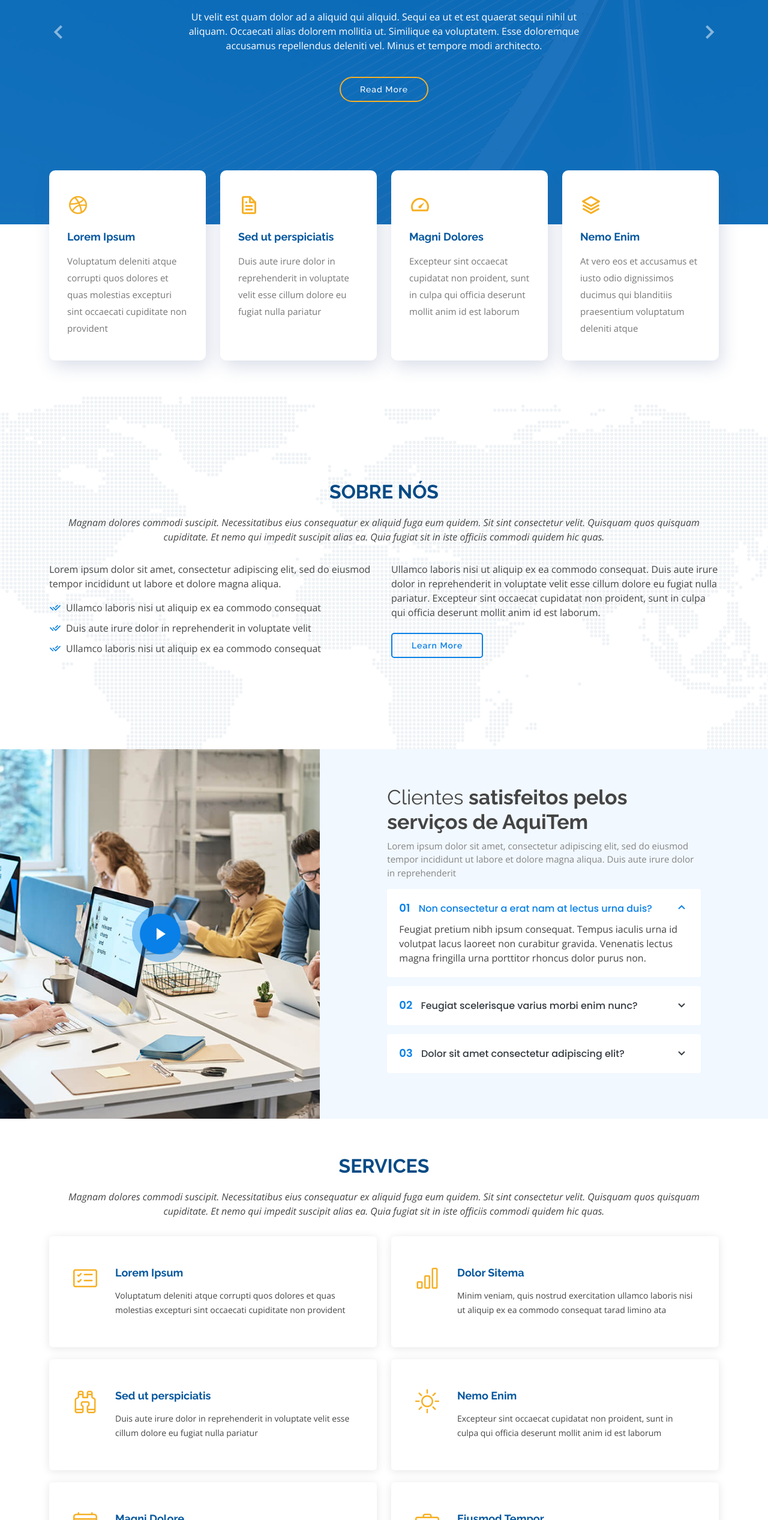
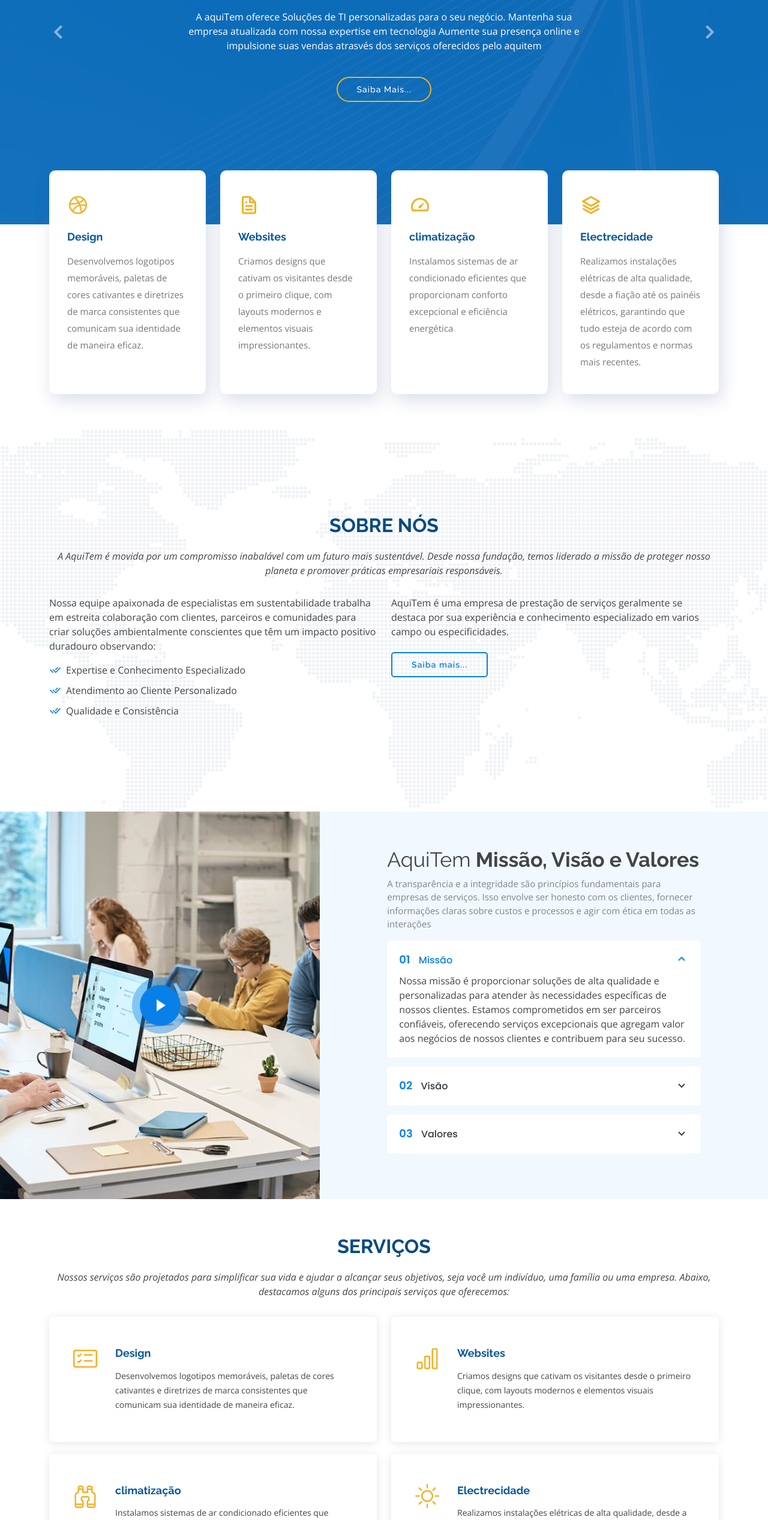
Before and after one commit to abelcumbane/aquiTem, a plain HTML site: page index.html in a window 1280 px wide. Shown: the part 266-2800 px from the top of the page at 60% size. Drawn offline with nearby package versions, Linux system fonts and the light colour scheme.

Commit message:
chore: Actualizacoes

```diff
--- a/index.html
+++ b/index.html
@@ -82,26 +82,37 @@
       <div class="carousel-item active">
         <div class="carousel-container">
           <h2 class="animate__animated animate__fadeInDown">Bem-Vindo <span>AquiTem</span></h2>
-          <p class="animate__animated animate__fadeInUp">Ut velit est quam dolor ad a aliquid qui aliquid. Sequi ea ut et est quaerat sequi nihil ut aliquam. Occaecati alias dolorem mollitia ut. Similique ea voluptatem. Esse doloremque accusamus repellendus deleniti vel. Minus et tempore modi architecto.</p>
-          <a href="#about" class="btn-get-started animate__animated animate__fadeInUp scrollto">Read More</a>
+          <p class="animate__animated animate__fadeInUp">
+            Bem-vindo(a) ao AquiTem - sua solução completa para serviços de Carpintaria, Electrecidade, Web Design entre Outros...
+            Estamos entusiasmados em recebê-lo(a) em nosso espaço dedicado a atender todas as suas necessidades
+            de montagem de portas, intalacoes electricas e criacao de web sites.
+          </p>
+          <a href="#about" class="btn-get-started animate__animated animate__fadeInUp scrollto">Saiba Mais...</a>
         </div>
       </div>
 
       <!-- Slide 2 -->
       <div class="carousel-item">
         <div class="carousel-container">
-          <h2 class="animate__animated animate__fadeInDown">Lorem Ipsum Dolor</h2>
-          <p class="animate__animated animate__fadeInUp">Ut velit est quam dolor ad a aliquid qui aliquid. Sequi ea ut et est quaerat sequi nihil ut aliquam. Occaecati alias dolorem mollitia ut. Similique ea voluptatem. Esse doloremque accusamus repellendus deleniti vel. Minus et tempore modi architecto.</p>
-          <a href="#about" class="btn-get-started animate__animated animate__fadeInUp scrollto">Read More</a>
+          <h2 class="animate__animated animate__fadeInDown">Alavanque o seu negócio</h2>
+          <p class="animate__animated animate__fadeInUp">
+            A aquiTem oferece Soluções de TI personalizadas para o seu negócio.
+            Mantenha sua empresa atualizada com nossa expertise em tecnologia
+            Aumente sua presença online e impulsione suas vendas atrasvés dos serviços oferecidos pelo aquitem
+            </p>
+          <a href="#about" class="btn-get-started animate__animated animate__fadeInUp scrollto">Saiba Mais...</a>
         </div>
       </div>
 
       <!-- Slide 3 -->
       <div class="carousel-item">
         <div class="carousel-container">
-          <h2 class="animate__animated animate__fadeInDown">Sequi ea ut et est quaerat</h2>
-          <p class="animate__animated animate__fadeInUp">Ut velit est quam dolor ad a aliquid qui aliquid. Sequi ea ut et est quaerat sequi nihil ut aliquam. Occaecati alias dolorem mollitia ut. Similique ea voluptatem. Esse doloremque accusamus repellendus deleniti vel. Minus et tempore modi architecto.</p>
-          <a href="#about" class="btn-get-started animate__animated animate__fadeInUp scrollto">Read More</a>
+          <h2 class="animate__animated animate__fadeInDown">Conectando oportunidades, criando resultados</h2>
+          <p class="animate__animated animate__fadeInUp">
+            AquiTem tem o objectivo de tornar seus negócios mais eficientes atrevés dos serviços oferecidos.
+            E os nossos especialistas estão aqui para guiar o seu caminho para o sucesso.
+          </p>
+          <a href="#about" class="btn-get-started animate__animated animate__fadeInUp scrollto">Saiba Mais...</a>
         </div>
       </div>
 
@@ -126,32 +137,44 @@
           <div class="col-md-6 col-lg-3 d-flex align-items-stretch mb-5 mb-lg-0" data-aos="fade-up">
             <div class="icon-box">
               <div class="icon"><i class="bx bxl-dribbble"></i></div>
-              <h4 class="title"><a href="">Lorem Ipsum</a></h4>
-              <p class="description">Voluptatum deleniti atque corrupti quos dolores et quas molestias excepturi sint occaecati cupiditate non provident</p>
+              <h4 class="title"><a href="">Design</a></h4>
+              <p class="description">
+                Desenvolvemos logotipos memoráveis, paletas de cores cativantes e diretrizes de marca
+                consistentes que comunicam sua identidade de maneira eficaz.
+                </p>
             </div>
           </div>
 
           <div class="col-md-6 col-lg-3 d-flex align-items-stretch mb-5 mb-lg-0" data-aos="fade-up" data-aos-delay="100">
             <div class="icon-box">
               <div class="icon"><i class="bx bx-file"></i></div>
-              <h4 class="title"><a href="">Sed ut perspiciatis</a></h4>
-              <p class="description">Duis aute irure dolor in reprehenderit in voluptate velit esse cillum dolore eu fugiat nulla pariatur</p>
+              <h4 class="title"><a href="">Websites</a></h4>
+              <p class="description">
+                Criamos designs que cativam os visitantes desde o primeiro clique,
+                com layouts modernos e elementos visuais impressionantes.
+              </p>
             </div>
           </div>
 
           <div class="col-md-6 col-lg-3 d-flex align-items-stretch mb-5 mb-lg-0" data-aos="fade-up" data-aos-delay="200">
             <div class="icon-box">
               <div class="icon"><i class="bx bx-tachometer"></i></div>
-              <h4 class="title"><a href="">Magni Dolores</a></h4>
-              <p class="description">Excepteur sint occaecat cupidatat non proident, sunt in culpa qui officia deserunt mollit anim id est laborum</p>
+              <h4 class="title"><a href="">climatização</a></h4>
+              <p class="description">
+               Instalamos sistemas de ar condicionado eficientes que proporcionam conforto excepcional
+               e eficiência energética
+                </p>
             </div>
           </div>
 
           <div class="col-md-6 col-lg-3 d-flex align-items-stretch mb-5 mb-lg-0" data-aos="fade-up" data-aos-delay="300">
             <div class="icon-box">
               <div class="icon"><i class="bx bx-layer"></i></div>
-              <h4 class="title"><a href="">Nemo Enim</a></h4>
-              <p class="description">At vero eos et accusamus et iusto odio dignissimos ducimus qui blanditiis praesentium voluptatum deleniti atque</p>
+              <h4 class="title"><a href="">Electrecidade</a></h4>
+              <p class="description">
+                 Realizamos instalações elétricas de alta qualidade, desde a fiação até os painéis elétricos,
+                 garantindo que tudo esteja de acordo com os regulamentos e normas mais recentes.
+                </p>
             </div>
           </div>
 
@@ -167,28 +190,31 @@
 
         <div class="section-title">
           <h2>Sobre Nós</h2>
-          <p>Magnam dolores commodi suscipit. Necessitatibus eius consequatur ex aliquid fuga eum quidem. Sit sint consectetur velit. Quisquam quos quisquam cupiditate. Et nemo qui impedit suscipit alias ea. Quia fugiat sit in iste officiis commodi quidem hic quas.</p>
+          <p>
+           A AquiTem é movida por um compromisso inabalável com um futuro mais sustentável.
+           Desde nossa fundação, temos liderado a missão de proteger nosso planeta
+           e promover práticas empresariais responsáveis.
+          </p>
         </div>
 
         <div class="row content">
           <div class="col-lg-6">
             <p>
-              Lorem ipsum dolor sit amet, consectetur adipiscing elit, sed do eiusmod tempor incididunt ut labore et dolore
-              magna aliqua.
+               Nossa equipe apaixonada de especialistas em sustentabilidade trabalha em estreita colaboração com clientes,
+               parceiros e comunidades para criar soluções ambientalmente conscientes que têm um impacto positivo duradouro observando:
             </p>
             <ul>
-              <li><i class="ri-check-double-line"></i> Ullamco laboris nisi ut aliquip ex ea commodo consequat</li>
-              <li><i class="ri-check-double-line"></i> Duis aute irure dolor in reprehenderit in voluptate velit</li>
-              <li><i class="ri-check-double-line"></i> Ullamco laboris nisi ut aliquip ex ea commodo consequat</li>
+              <li><i class="ri-check-double-line"></i> Expertise e Conhecimento Especializado</li>
+              <li><i class="ri-check-double-line"></i> Atendimento ao Cliente Personalizado</li>
+              <li><i class="ri-check-double-line"></i> Qualidade e Consistência</li>
             </ul>
           </div>
           <div class="col-lg-6 pt-4 pt-lg-0">
             <p>
-              Ullamco laboris nisi ut aliquip ex ea commodo consequat. Duis aute irure dolor in reprehenderit in voluptate
-              velit esse cillum dolore eu fugiat nulla pariatur. Excepteur sint occaecat cupidatat non proident, sunt in
-              culpa qui officia deserunt mollit anim id est laborum.
+              AquiTem é uma empresa de prestação de serviços geralmente se destaca por sua experiência
+              e conhecimento especializado em varios campo ou especificidades.
             </p>
-            <a href="#" class="btn-learn-more">Learn More</a>
+            <a href="#" class="btn-learn-more">Saiba mais...</a>
           </div>
         </div>
 
@@ -211,37 +237,44 @@
           <div class="col-lg-7 d-flex flex-column justify-content-center align-items-stretch" data-aos="fade-left">
 
             <div class="content">
-              <h3>Clientes <strong>satisfeitos pelos serviços de AquiTem</strong></h3>
+              <h3>AquiTem<strong> Missão, Visão e Valores</strong></h3>
               <p>
-                Lorem ipsum dolor sit amet, consectetur adipiscing elit, sed do eiusmod tempor incididunt ut labore et dolore magna aliqua. Duis aute irure dolor in reprehenderit
+                A transparência e a integridade são princípios fundamentais para empresas de serviços.
+                Isso envolve ser honesto com os clientes, fornecer informações claras sobre custos e processos
+                e agir com ética em todas as interações
               </p>
             </div>
 
             <div class="accordion-list">
               <ul>
                 <li data-aos="fade-up" data-aos-delay="100">
-                  <a data-bs-toggle="collapse" class="collapse" data-bs-target="#accordion-list-1"><span>01</span> Non consectetur a erat nam at lectus urna duis? <i class="bx bx-chevron-down icon-show"></i><i class="bx bx-chevron-up icon-close"></i></a>
+                  <a data-bs-toggle="collapse" class="collapse" data-bs-target="#accordion-list-1"><span>01</span> Missão <i class="bx bx-chevron-down icon-show"></i><i class="bx bx-chevron-up icon-close"></i></a>
                   <div id="accordion-list-1" class="collapse show" data-bs-parent=".accordion-list">
                     <p>
-                      Feugiat pretium nibh ipsum consequat. Tempus iaculis urna id volutpat lacus laoreet non curabitur gravida. Venenatis lectus magna fringilla urna porttitor rhoncus dolor purus non.
+                      Nossa missão é proporcionar soluções de alta qualidade e personalizadas para atender às necessidades específicas de nossos clientes.
+                      Estamos comprometidos em ser parceiros confiáveis, oferecendo serviços excepcionais que agregam valor aos negócios de nossos clientes e contribuem para seu sucesso.
                     </p>
                   </div>
                 </li>
 
                 <li data-aos="fade-up" data-aos-delay="200">
-                  <a data-bs-toggle="collapse" data-bs-target="#accordion-list-2" class="collapsed"><span>02</span> Feugiat scelerisque varius morbi enim nunc? <i class="bx bx-chevron-down icon-show"></i><i class="bx bx-chevron-up icon-close"></i></a>
+                  <a data-bs-toggle="collapse" data-bs-target="#accordion-list-2" class="collapsed"><span>02</span> Visão <i class="bx bx-chevron-down icon-show"></i><i class="bx bx-chevron-up icon-close"></i></a>
                   <div id="accordion-list-2" class="collapse" data-bs-parent=".accordion-list">
                     <p>
-                      Dolor sit amet consectetur adipiscing elit pellentesque habitant morbi. Id interdum velit laoreet id donec ultrices. Fringilla phasellus faucibus scelerisque eleifend donec pretium. Est pellentesque elit ullamcorper dignissim. Mauris ultrices eros in cursus turpis massa tincidunt dui.
+                      Nossa visão é ser reconhecida como líder em inovação e excelência na prestação de serviços.
+                      Queremos ser a primeira escolha de nossos clientes quando se trata de atender suas necessidades de forma eficaz e eficiente.
+                      Almejamos expandir nossas operações globalmente, mantendo nosso compromisso com a qualidade e a satisfação do cliente.
                     </p>
                   </div>
                 </li>
 
                 <li data-aos="fade-up" data-aos-delay="300">
-                  <a data-bs-toggle="collapse" data-bs-target="#accordion-list-3" class="collapsed"><span>03</span> Dolor sit amet consectetur adipiscing elit? <i class="bx bx-chevron-down icon-show"></i><i class="bx bx-chevron-up icon-close"></i></a>
+                  <a data-bs-toggle="collapse" data-bs-target="#accordion-list-3" class="collapsed"><span>03</span> Valores <i class="bx bx-chevron-down icon-show"></i><i class="bx bx-chevron-up icon-close"></i></a>
                   <div id="accordion-list-3" class="collapse" data-bs-parent=".accordion-list">
                     <p>
-                      Eleifend mi in nulla posuere sollicitudin aliquam ultrices sagittis orci. Faucibus pulvinar elementum integer enim. Sem nulla pharetra diam sit amet nisl suscipit. Rutrum tellus pellentesque eu tincidunt. Lectus urna duis convallis convallis tellus. Urna molestie at elementum eu facilisis sed odio morbi quis
+                      Agimos com honestidade, ética e transparência em todas as nossas interações, construindo relações de confiança com clientes, parceiros e colaboradores.
+                      Buscamos a excelência em tudo o que fazemos, sempre buscando a melhoria contínua e a inovação para oferecer os melhores serviços possíveis.
+                      Colocamos os interesses de nossos clientes em primeiro lugar, ouvindo suas necessidades, adaptando nossos serviços e trabalhando incansavelmente para superar suas expectativas.
                     </p>
                   </div>
                 </li>
@@ -261,51 +294,69 @@
       <div class="container" data-aos="fade-up">
 
         <div class="section-title">
-          <h2>Services</h2>
-          <p>Magnam dolores commodi suscipit. Necessitatibus eius consequatur ex aliquid fuga eum quidem. Sit sint consectetur velit. Quisquam quos quisquam cupiditate. Et nemo qui impedit suscipit alias ea. Quia fugiat sit in iste officiis commodi quidem hic quas.</p>
+          <h2>Serviços</h2>
+          <p>
+            Nossos serviços são projetados para simplificar sua vida e ajudar a alcançar seus objetivos,
+            seja você um indivíduo, uma família ou uma empresa. Abaixo, destacamos alguns dos principais serviços que oferecemos:
+          </p>
         </div>
 
         <div class="row">
           <div class="col-md-6 d-flex align-items-stretch" data-aos="fade-up" data-aos-delay="100">
             <div class="icon-box">
               <i class="bi bi-card-checklist"></i>
-              <h4><a href="#">Lorem Ipsum</a></h4>
-              <p>Voluptatum deleniti atque corrupti quos dolores et quas molestias excepturi sint occaecati cupiditate non provident</p>
+              <h4><a href="#">Design</a></h4>
+              <p>
+                Desenvolvemos logotipos memoráveis, paletas de cores cativantes e diretrizes de marca
+                consistentes que comunicam sua identidade de maneira eficaz.
+              <p>
             </div>
           </div>
           <div class="col-md-6 d-flex align-items-stretch mt-4 mt-md-0" data-aos="fade-up" data-aos-delay="200">
             <div class="icon-box">
               <i class="bi bi-bar-chart"></i>
-              <h4><a href="#">Dolor Sitema</a></h4>
-              <p>Minim veniam, quis nostrud exercitation ullamco laboris nisi ut aliquip ex ea commodo consequat tarad limino ata</p>
+              <h4><a href="#">Websites</a></h4>
+              <p>
+                Criamos designs que cativam os visitantes desde o primeiro clique, com layouts modernos e
+                elementos visuais impressionantes.
+              </p>
             </div>
           </div>
           <div class="col-md-6 d-flex align-items-stretch mt-4 mt-md-0" data-aos="fade-up" data-aos-delay="300">
             <div class="icon-box">
               <i class="bi bi-binoculars"></i>
-              <h4><a href="#">Sed ut perspiciatis</a></h4>
-              <p>Duis aute irure dolor in reprehenderit in voluptate velit esse cillum dolore eu fugiat nulla pariatur</p>
+              <h4><a href="#">climatização</a></h4>
+              <p>
+                Instalamos sistemas de ar condicionado eficientes que proporcionam conforto excepcional e eficiência energética
+              </p>
             </div>
           </div>
           <div class="col-md-6 d-flex align-items-stretch mt-4 mt-md-0" data-aos="fade-up" data-aos-delay="400">
             <div class="icon-box">
               <i class="bi bi-brightness-high"></i>
-              <h4><a href="#">Nemo Enim</a></h4>
-              <p>Excepteur sint occaecat cupidatat non proident, sunt in culpa qui officia deserunt mollit anim id est laborum</p>
+              <h4><a href="#">Electrecidade</a></h4>
+              <p>
+                Realizamos instalações elétricas de alta qualidade, desde a fiação até os painéis elétricos, garantindo que tudo esteja de acordo com os regulamentos e normas mais recentes.              </p>
             </div>
           </div>
           <div class="col-md-6 d-flex align-items-stretch mt-4 mt-md-0" data-aos="fade-up" data-aos-delay="500">
             <div class="icon-box">
               <i class="bi bi-calendar4-week"></i>
-              <h4><a href="#">Magni Dolore</a></h4>
-              <p>At vero eos et accusamus et iusto odio dignissimos ducimus qui blanditiis praesentium voluptatum deleniti atque</p>
+              <h4><a href="#"> Carpintaria</a></h4>
+              <p>
+                Criamos móveis personalizados que se encaixam perfeitamente no seu espaço e refletem seu estilo pessoal
+                Realizamos projetos de marcenaria personalizados, como esculturas em madeira e detalhes intricados
+              </p>
             </div>
           </div>
           <div class="col-md-6 d-flex align-items-stretch mt-4 mt-md-0" data-aos="fade-up" data-aos-delay="600">
             <div class="icon-box">
               <i class="bi bi-briefcase"></i>
-              <h4><a href="#">Eiusmod Tempor</a></h4>
-              <p>Et harum quidem rerum facilis est et expedita distinctio. Nam libero tempore, cum soluta nobis est eligendi</p>
+              <h4><a href="#">Serralharia Mecânica</a></h4>
+              <p>
+                Nossa equipe domina diversas técnicas de soldagem para atender às necessidades específicas de cada projeto.
+                Utilizamos equipamentos de última geração para usinar peças complexas com tolerâncias rigorosas
+              </p>
             </div>
           </div>
         </div>
@@ -319,11 +370,16 @@
 
         <div class="row" data-aos="zoom-in">
           <div class="col-lg-9 text-center text-lg-start">
-            <h3>Call To Action</h3>
-            <p> Duis aute irure dolor in reprehenderit in voluptate velit esse cillum dolore eu fugiat nulla pariatur. Excepteur sint occaecat cupidatat non proident, sunt in culpa qui officia deserunt mollit anim id est laborum.</p>
+            <h3>Linha de atendimento</h3>
+            <p>
+              Estamos aqui para atendê-lo! Se você está procurando soluções de qualidade, não hesite em nos ligar.
+              Nossa equipe experiente está pronta para responder às suas perguntas, discutir suas necessidades e oferecer
+              a você a melhor assistência possível. Ligue agora mesmo e descubra como podemos tornar a sua vida mais fácil e
+              eficiente. Seu sucesso é a nossa prioridade
+            </p>
           </div>
           <div class="col-lg-3 cta-btn-container text-center">
-            <a class="cta-btn align-middle" href="#">Call To Action</a>
+            <a class="cta-btn align-middle" href="#">Ligue agora</a>
           </div>
         </div>
 
```
